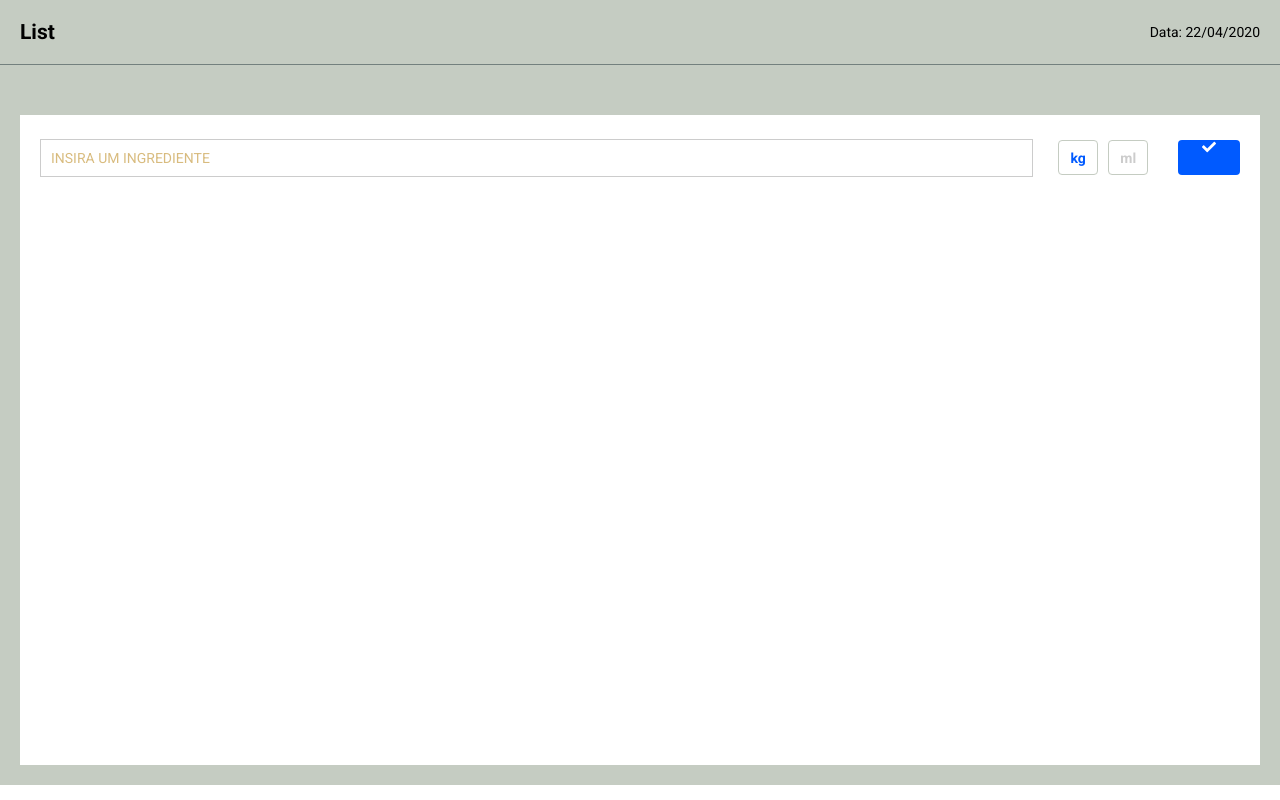
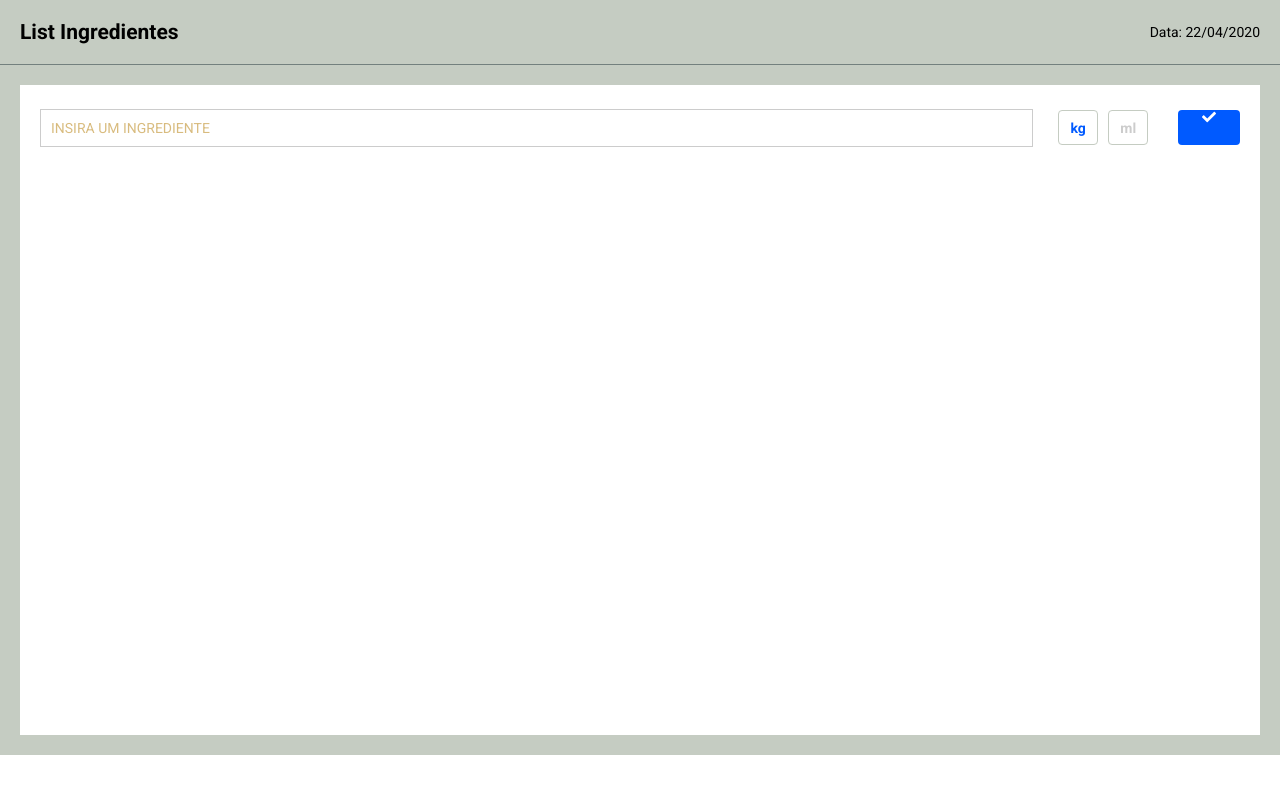
Before and after one commit to moniqueaz/lista-ingredientes, a React (Create React App) app: page /list in a window 1280 px wide. Built offline with nearby package versions, Linux system fonts and the light colour scheme; the HTML template or start-up script is replaced by a standard one.

Commit message:
Ajusta layout

```diff
--- a/src/components/molecules/InsertItem/styles.js
+++ b/src/components/molecules/InsertItem/styles.js
@@ -6,7 +6,6 @@ export const Create = styled.form`
   justify-content: flex-start;
   align-items: center;
   overflow: hidden;
-  padding: 20px;
 `;
 
 export const Input = styled.input`
@@ -33,7 +32,6 @@ export const Button = styled.button`
   color: ${color.green};
   width: 75px;
   height: 35px;
-  // align-self: stretch;
   display: flex;
   justify-content: center;
   background-color: ${color.blue};
--- a/src/components/organisms/List/styles.js
+++ b/src/components/organisms/List/styles.js
@@ -12,9 +12,7 @@ const animateIn = keyframes`
   }
 `;
 
-export const ListItems = styled.ul`
-  margin-bottom: 30px;
-`;
+export const ListItems = styled.ul``;
 
 export const ItemList = styled.li`
   animation-name: ${animateIn};
@@ -27,9 +25,4 @@ export const ItemList = styled.li`
   animation-fill-mode: both;
   transform-origin: 50% 0;
   height: 100%;
-
-  & + li {
-    // margin-top: 10px;
-    // border-top: 1px solid ${color.yellowDark};
-  }
 `;
--- a/src/components/pages/List/index.js
+++ b/src/components/pages/List/index.js
@@ -34,8 +34,10 @@ const List = () => {
 
   return (
     <Container>
-      <ListItems />
       <InsertItem onCreate={handleList} />
+      <div className="list__items">
+        <ListItems />
+      </div>
     </Container>
   );
 };
--- a/src/components/pages/List/styles.js
+++ b/src/components/pages/List/styles.js
@@ -5,4 +5,13 @@ export const Container = styled.div`
   background-color: ${color.white};
   height: calc(100vh - 150px);
   width: 100%;
+  padding: 20px;
+
+  .list {
+    &__items {
+      overflow-y: auto;
+      height: calc(100% - 50px);
+      margin-top: 10px;
+    }
+  }
 `;
--- a/src/components/templates/Default/index.js
+++ b/src/components/templates/Default/index.js
@@ -9,7 +9,7 @@ const Default = ({ children }) => {
   return (
     <Container>
       <Header>
-        <Title>List</Title>
+        <Title>List Ingredientes</Title>
         <Data>
           <span>Data: </span>
           {date}
```
